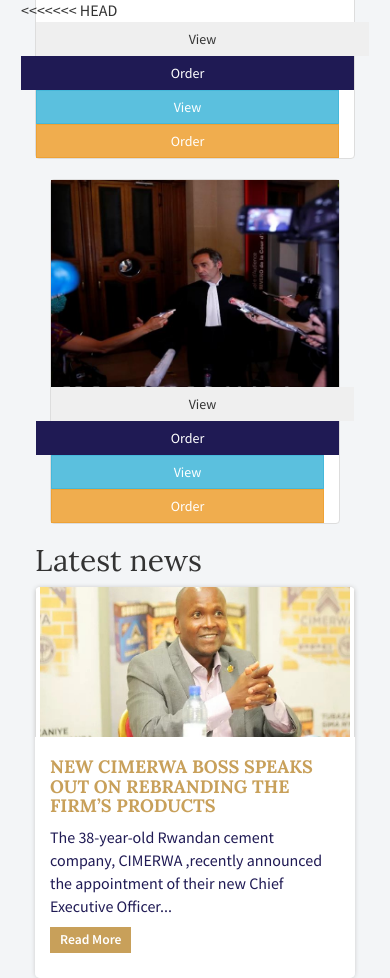
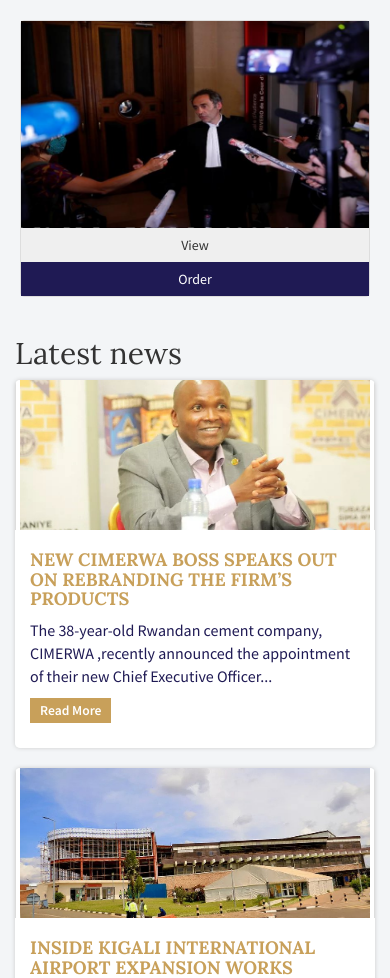
Before and after one commit to laxmidhakal/news, a Laravel app: page / in a window 390 px wide. Shown: the part 1469-2447 px from the top of the page. Run offline with Laravel 8, Linux system fonts and the light colour scheme; settings files or empty folders that the repository lacks are supplied; some libraries are stand-ins or nearby versions.

Commit message:
merge fixes

```diff
--- a/resources/views/frontend/main/slider.blade.php
+++ b/resources/views/frontend/main/slider.blade.php
@@ -18,16 +18,11 @@
           <div class="thumbnail ">
             <img src="{{URL::to('/')}}/images/publication/publication1.jpg" alt="..."  class="publicationimage img-responsive">
             <div class="row">
-              <div class="col-sm-6 pr-0">
+              <div class="col-sm-6 pr-md-0">
                 <button type="button" class="btn b-radius-0 btn-block btnview ">View</button>
               </div>
-              <div class="col-sm-6 pl-0">
+              <div class="col-sm-6 pl-md-0">
                 <button type="button" class="btn b-radius-0 btn-block color-blue">Order</button>
-              <div class="col-sm-6 pr-md-0">
-                <button type="button" class="btn b-radius-0 btn-block btn-info">View</button>
-              </div>
-              <div class="col-sm-6 pl-md-0">
-                <button type="button" class="btn b-radius-0 btn-block btn-warning">Order</button>
               </div>
             </div>
           </div>
@@ -36,17 +31,11 @@
           <div class="thumbnail ">
             <img src="{{URL::to('/')}}/images/publication/publication2.jpg" alt="..." class="publicationimage img-responsive">
               <div class="row">
-<<<<<<< HEAD
-                <div class="col-sm-6 pr-0">
+                <div class="col-sm-6 pr-md-0">
                   <button type="button" class="btn b-radius-0 btn-block btnview">View</button>
                 </div>
-                <div class="col-sm-6 pl-0">
+                <div class="col-sm-6 pl-md-0">
                   <button type="button" class="btn b-radius-0 btn-block color-blue">Order</button>
-                <div class="col-sm-6 pr-md-0">
-                  <button type="button" class="btn b-radius-0 btn-block btn-info">View</button>
-                </div>
-                <div class="col-sm-6 pl-md-0">
-                  <button type="button" class="btn b-radius-0 btn-block btn-warning">Order</button>
                 </div>
               </div>
           </div>
@@ -55,16 +44,12 @@
           <div class="thumbnail ">
             <img src="{{URL::to('/')}}/images/publication/publication3.jpg" alt="..." class="publicationimage img-responsive">
               <div class="row">
-                <div class="col-sm-6 pr-0">
+                <div class="col-sm-6 pr-md-0">
                   <button type="button" class="btn b-radius-0 btn-block btnview">View</button>
                 </div>
-                <div class="col-sm-6 pl-0">
+                <div class="col-sm-6 pl-md-0">
                   <button type="button" class="btn b-radius-0 btn-block color-blue">Order</button>
-                <div class="col-sm-6 pr-md-0">
-                  <button type="button" class="btn b-radius-0 btn-block btn-info">View</button>
-                </div>
-                <div class="col-sm-6 pl-md-0">
-                  <button type="button" class="btn b-radius-0 btn-block btn-warning">Order</button>
+
                 </div>
               </div>
           </div>
```
